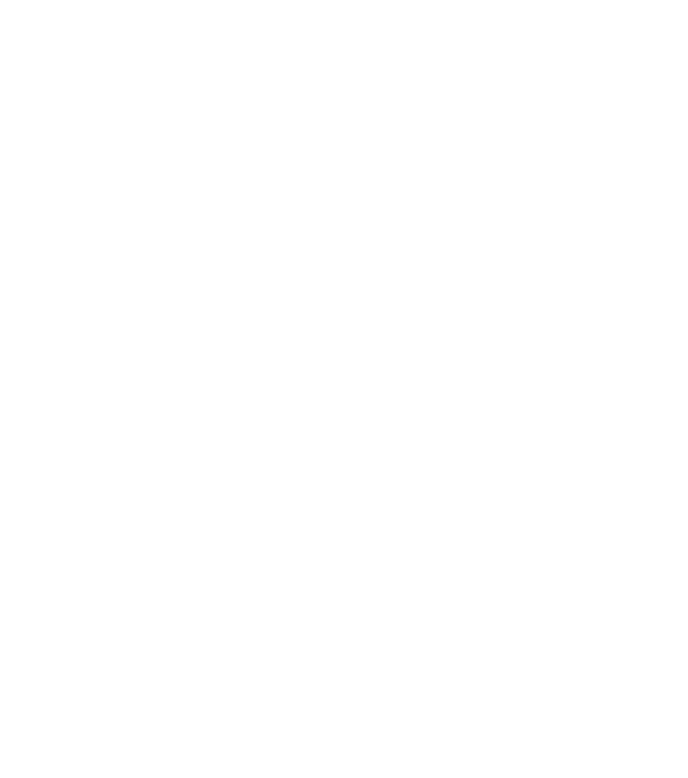
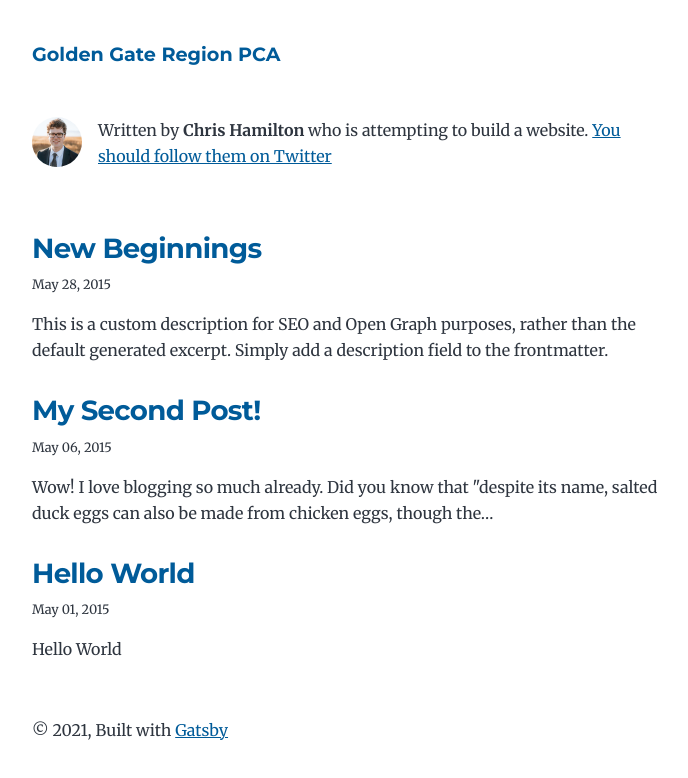
Before and after one commit to behindthedriver/ggr-2021-website, a Gatsby site: page /blog in a window 1280 px wide. Before the commit this address had no page. Shown: the whole page, without its empty margins (292-980 px from the left). Built offline with nearby package versions, Linux system fonts and the light colour scheme; Gatsby itself is replaced by a stand-in of ours.

Commit message:
initial site edits

```diff
--- a/gatsby-config.js
+++ b/gatsby-config.js
@@ -1,14 +1,14 @@
 module.exports = {
   siteMetadata: {
-    title: `Gatsby Starter Blog`,
+    title: `Golden Gate Region PCA`,
     author: {
-      name: `Kyle Mathews`,
-      summary: `who lives and works in San Francisco building useful things.`,
+      name: `Chris Hamilton`,
+      summary: `who is attempting to build a website.`,
     },
-    description: `A starter blog demonstrating what Gatsby can do.`,
-    siteUrl: `https://gatsbystarterblogsource.gatsbyjs.io/`,
+    description: `It's not just the cars, it's the people.`,
+    siteUrl: `https://www.pca-ggr.org/`,
     social: {
-      twitter: `kylemathews`,
+      twitter: `behindthedriver`,
     },
   },
   plugins: [
--- /dev/null
+++ b/src/pages/blog.js
@@ -0,0 +1,89 @@
+import * as React from "react"
+import { Link, graphql } from "gatsby"
+
+import Bio from "../components/bio"
+import Layout from "../components/layout"
+import SEO from "../components/seo"
+
+const BlogIndex = ({ data, location }) => {
+  const siteTitle = data.site.siteMetadata?.title || `Title`
+  const posts = data.allMarkdownRemark.nodes
+
+  if (posts.length === 0) {
+    return (
+      <Layout location={location} title={siteTitle}>
+        <SEO title="All posts" />
+        <Bio />
+        <p>
+          No blog posts found. Add markdown posts to "content/blog" (or the
+          directory you specified for the "gatsby-source-filesystem" plugin in
+          gatsby-config.js).
+        </p>
+      </Layout>
+    )
+  }
+
+  return (
+    <Layout location={location} title={siteTitle}>
+      <SEO title="All posts" />
+      <Bio />
+      <ol style={{ listStyle: `none` }}>
+        {posts.map(post => {
+          const title = post.frontmatter.title || post.fields.slug
+
+          return (
+            <li key={post.fields.slug}>
+              <article
+                className="post-list-item"
+                itemScope
+                itemType="http://schema.org/Article"
+              >
+                <header>
+                  <h2>
+                    <Link to={post.fields.slug} itemProp="url">
+                      <span itemProp="headline">{title}</span>
+                    </Link>
+                  </h2>
+                  <small>{post.frontmatter.date}</small>
+                </header>
+                <section>
+                  <p
+                    dangerouslySetInnerHTML={{
+                      __html: post.frontmatter.description || post.excerpt,
+                    }}
+                    itemProp="description"
+                  />
+                </section>
+              </article>
+            </li>
+          )
+        })}
+      </ol>
+    </Layout>
+  )
+}
+
+export default BlogIndex
+
+export const pageQuery = graphql`
+  query {
+    site {
+      siteMetadata {
+        title
+      }
+    }
+    allMarkdownRemark(sort: { fields: [frontmatter___date], order: DESC }) {
+      nodes {
+        excerpt
+        fields {
+          slug
+        }
+        frontmatter {
+          date(formatString: "MMMM DD, YYYY")
+          title
+          description
+        }
+      }
+    }
+  }
+`
```
Also changed, not shown: src/pages/index.js (+5 -53 lines).
